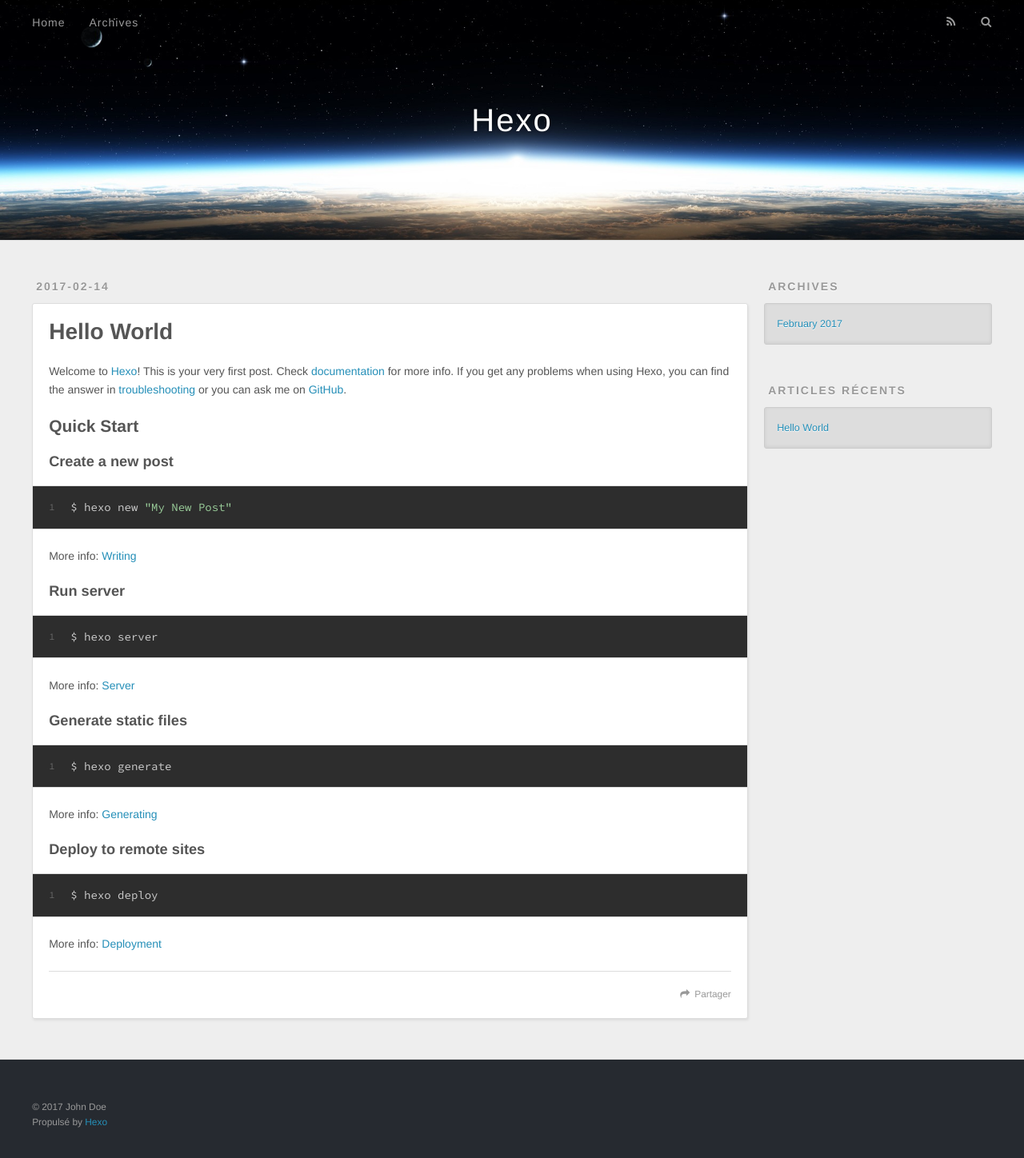
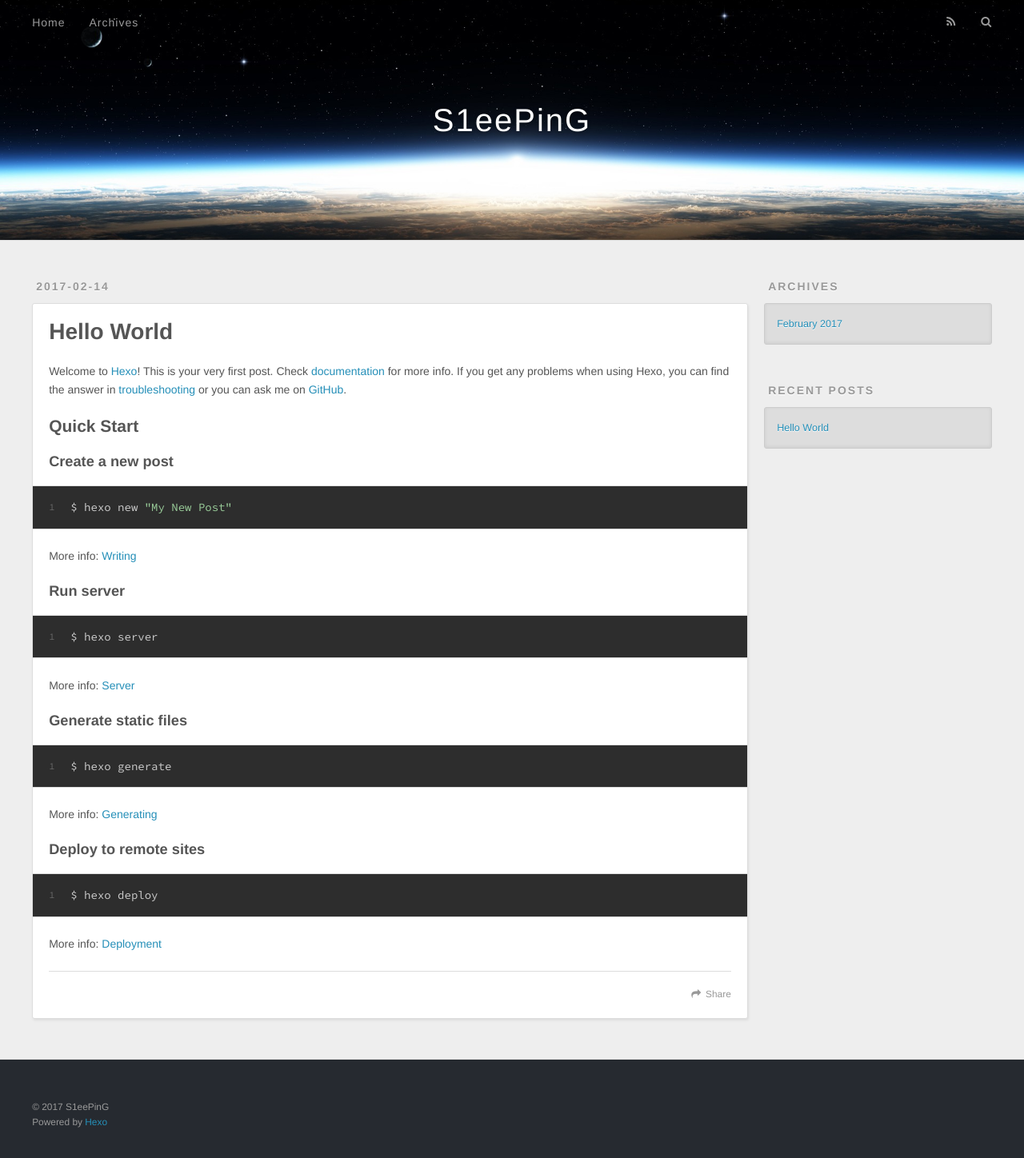
Before and after one commit to Gaminghard/Gaminghard.github.io, a plain HTML site: page 2017/02/14/hello-world/index.html in a window 1280 px wide. Shown: the whole page at 80% size. Drawn offline with nearby package versions, Linux system fonts and the light colour scheme.

Commit message:
Site updated: 2017-07-24 10:38:13

```diff
--- a/2017/02/14/hello-world/index.html
+++ b/2017/02/14/hello-world/index.html
@@ -3,14 +3,14 @@
 <head>
   <meta charset="utf-8">
 
-  <title>Hello World | Hexo</title>
+  <title>Hello World | S1eePinG</title>
   <meta name="viewport" content="width=device-width, initial-scale=1, maximum-scale=1">
   <meta name="description" content="Welcome to Hexo! This is your very first post. Check documentation for more info. If you get any problems when using Hexo, you can find the answer in troubleshooting or you can ask me on GitHub.
 Quick">
 <meta property="og:type" content="article">
 <meta property="og:title" content="Hello World">
 <meta property="og:url" content="http://yoursite.com/2017/02/14/hello-world/index.html">
-<meta property="og:site_name" content="Hexo">
+<meta property="og:site_name" content="S1eePinG">
 <meta property="og:description" content="Welcome to Hexo! This is your very first post. Check documentation for more info. If you get any problems when using Hexo, you can find the answer in troubleshooting or you can ask me on GitHub.
 Quick">
 <meta property="og:updated_time" content="2017-05-30T10:26:30.981Z">
@@ -19,7 +19,7 @@
 <meta name="twitter:description" content="Welcome to Hexo! This is your very first post. Check documentation for more info. If you get any problems when using Hexo, you can find the answer in troubleshooting or you can ask me on GitHub.
 Quick">
 
-    <link rel="alternate" href="/atom.xml" title="Hexo" type="application/atom+xml">
+    <link rel="alternate" href="/atom.xml" title="S1eePinG" type="application/atom+xml">
 
 
     <link rel="icon" href="/favicon.png">
@@ -40,7 +40,7 @@
   <div id="header-outer" class="outer">
     <div id="header-title" class="inner">
       <h1 id="logo-wrap">
-        <a href="/" id="logo">Hexo</a>
+        <a href="/" id="logo">S1eePinG</a>
       </h1>
 
     </div>
@@ -55,9 +55,9 @@
       </nav>
       <nav id="sub-nav">
 
-          <a id="nav-rss-link" class="nav-icon" href="/atom.xml" title="Flux RSS"></a>
+          <a id="nav-rss-link" class="nav-icon" href="/atom.xml" title="RSS Feed"></a>
 
-        <a id="nav-search-btn" class="nav-icon" title="Rechercher"></a>
+        <a id="nav-search-btn" class="nav-icon" title="Search"></a>
       </nav>
       <div id="search-form-wrap">
         <form action="//google.com/search" method="get" accept-charset="UTF-8" class="search-form"><input type="search" name="q" results="0" class="search-form-input" placeholder="Search"><button type="submit" class="search-form-submit">&#xF002;</button><input type="hidden" name="sitesearch" value="http://yoursite.com"></form>
@@ -101,7 +101,7 @@
 
     </div>
     <footer class="article-footer">
-      <a data-url="http://yoursite.com/2017/02/14/hello-world/" data-id="cj5hj80t60000fwuda10n95t1" class="article-share-link">Partager</a>
+      <a data-url="http://yoursite.com/2017/02/14/hello-world/" data-id="cj5hjltih0000y8ud63qla2yh" class="article-share-link">Share</a>
 
 
     </footer>
@@ -135,7 +135,7 @@
 
 
   <div class="widget-wrap">
-    <h3 class="widget-title">Articles récents</h3>
+    <h3 class="widget-title">Recent Posts</h3>
     <div class="widget">
       <ul>
 
@@ -155,8 +155,8 @@
 
   <div class="outer">
     <div id="footer-info" class="inner">
-      &copy; 2017 John Doe<br>
-      Propulsé by <a href="http://hexo.io/" target="_blank">Hexo</a>
+      &copy; 2017 S1eePinG<br>
+      Powered by <a href="http://hexo.io/" target="_blank">Hexo</a>
     </div>
   </div>
 </footer>
```
Also changed, not shown: archives/2017/02/index.html (+11 -11 lines), archives/2017/index.html (+11 -11 lines), archives/index.html (+11 -11 lines), index.html (+12 -12 lines).
